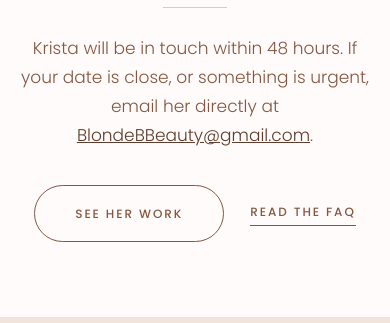
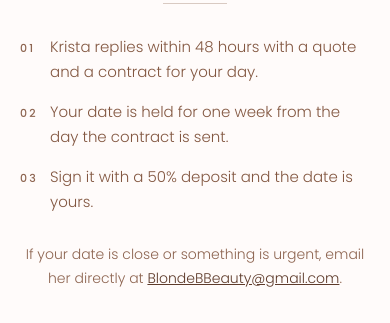
Before and after one commit to aklassen19/bombshell-beauty, an Astro site: page /thank-you in a window 390 px wide. Shown: the part 246-569 px from the top of the page. Built offline with nearby package versions, Linux system fonts and the light colour scheme; Astro itself is replaced by a stand-in of ours.

Commit message:
Bigger header logo, clearer next steps after an inquiry, today's date allowed
The logo's name text is a fraction of the mark's height, so at 54px
"BEAUTY" did not read; it is now 76px (58px on phones).

After sending, the bride sees the three steps that follow, addressed by
first name, with the same steps on /thank-you/ for anyone whose browser
blocked the script. That page's address is now sent to the form service in
full — a bare path resolves against the service's own domain.

The date picker's earliest day came from UTC, which in Edmonton turns
into tomorrow around 5 or 6pm.

```diff
--- a/src/components/Nav.astro
+++ b/src/components/Nav.astro
@@ -93,7 +93,7 @@ const isCurrent = (href: string) => here === href.replace(/\/+$/, '');
   .inner {
     width: min(var(--shell), 100% - var(--gutter) * 2);
     margin-inline: auto;
-    height: 86px;
+    height: 100px;
     display: flex;
     align-items: center;
     justify-content: space-between;
@@ -105,8 +105,11 @@ const isCurrent = (href: string) => here === href.replace(/\/+$/, '');
     flex-shrink: 0;
   }
 
+  /* The mark has a lot of air inside it — "BEAUTY" is a fraction of its
+     height — so it needs this much size before the name reads. The file
+     is 445px wide, which stays sharp on a retina screen up to here. */
   .logo :global(img) {
-    height: 54px;
+    height: 76px;
     width: auto;
   }
 
@@ -183,11 +186,11 @@ const isCurrent = (href: string) => here === href.replace(/\/+$/, '');
 
   @media (max-width: 860px) {
     .inner {
-      height: 72px;
+      height: 78px;
     }
 
     .logo :global(img) {
-      height: 44px;
+      height: 58px;
     }
 
     .toggle {
--- /dev/null
+++ b/src/components/NextSteps.astro
@@ -0,0 +1,48 @@
+---
+import site from '../content/site.json';
+
+/**
+ * What happens after an inquiry is sent. Shown both in the form's own
+ * success panel and on /thank-you/ (where people land if their browser
+ * blocked the form script), so the two can never tell a bride different
+ * things.
+ */
+const steps = [
+  `Krista replies within ${site.responseTime} with a quote and a contract for your day.`,
+  'Your date is held for one week from the day the contract is sent.',
+  `Sign it with a ${site.depositPercent}% deposit and the date is yours.`,
+];
+---
+
+<ol class="next">
+  {steps.map((s) => <li>{s}</li>)}
+</ol>
+
+<style>
+  .next {
+    list-style: none;
+    counter-reset: next;
+    display: grid;
+    gap: 14px;
+    max-width: 42ch;
+    margin: 30px auto 0;
+    text-align: left;
+  }
+
+  .next li {
+    counter-increment: next;
+    display: grid;
+    grid-template-columns: 30px 1fr;
+    align-items: baseline;
+    font-size: 15px;
+    line-height: 1.7;
+  }
+
+  .next li::before {
+    content: counter(next, decimal-leading-zero);
+    font-size: 11px;
+    font-weight: 500;
+    letter-spacing: 0.2em;
+    color: var(--brown-soft);
+  }
+</style>
--- a/src/pages/thank-you.astro
+++ b/src/pages/thank-you.astro
@@ -1,6 +1,7 @@
 ---
 import Base from '../layouts/Base.astro';
 import Curve from '../components/Curve.astro';
+import NextSteps from '../components/NextSteps.astro';
 import site from '../content/site.json';
 ---
 
@@ -14,9 +15,9 @@ import site from '../content/site.json';
       <p class="eyebrow">Received</p>
       <h1>That's on its way.</h1>
       <hr class="rule rule--center" />
-      <p class="lede">
-        Krista will be in touch within {site.responseTime}. If your date is
-        close, or something is urgent, email her directly at{' '}
+      <NextSteps />
+      <p class="note">
+        If your date is close or something is urgent, email her directly at{' '}
         <a href={`mailto:${site.email}`}>{site.email}</a>.
       </p>
       <p class="cta">
@@ -36,7 +37,15 @@ import site from '../content/site.json';
     align-items: center;
   }
 
-  .lede a {
+  .note {
+    font-size: 14px;
+    color: var(--brown-soft);
+    max-width: 44ch;
+    margin: 28px auto 0;
+    line-height: 1.7;
+  }
+
+  .note a {
     color: var(--brown-deep);
   }
 
```
Also changed, not shown: src/pages/book.astro (+47 -16 lines).
